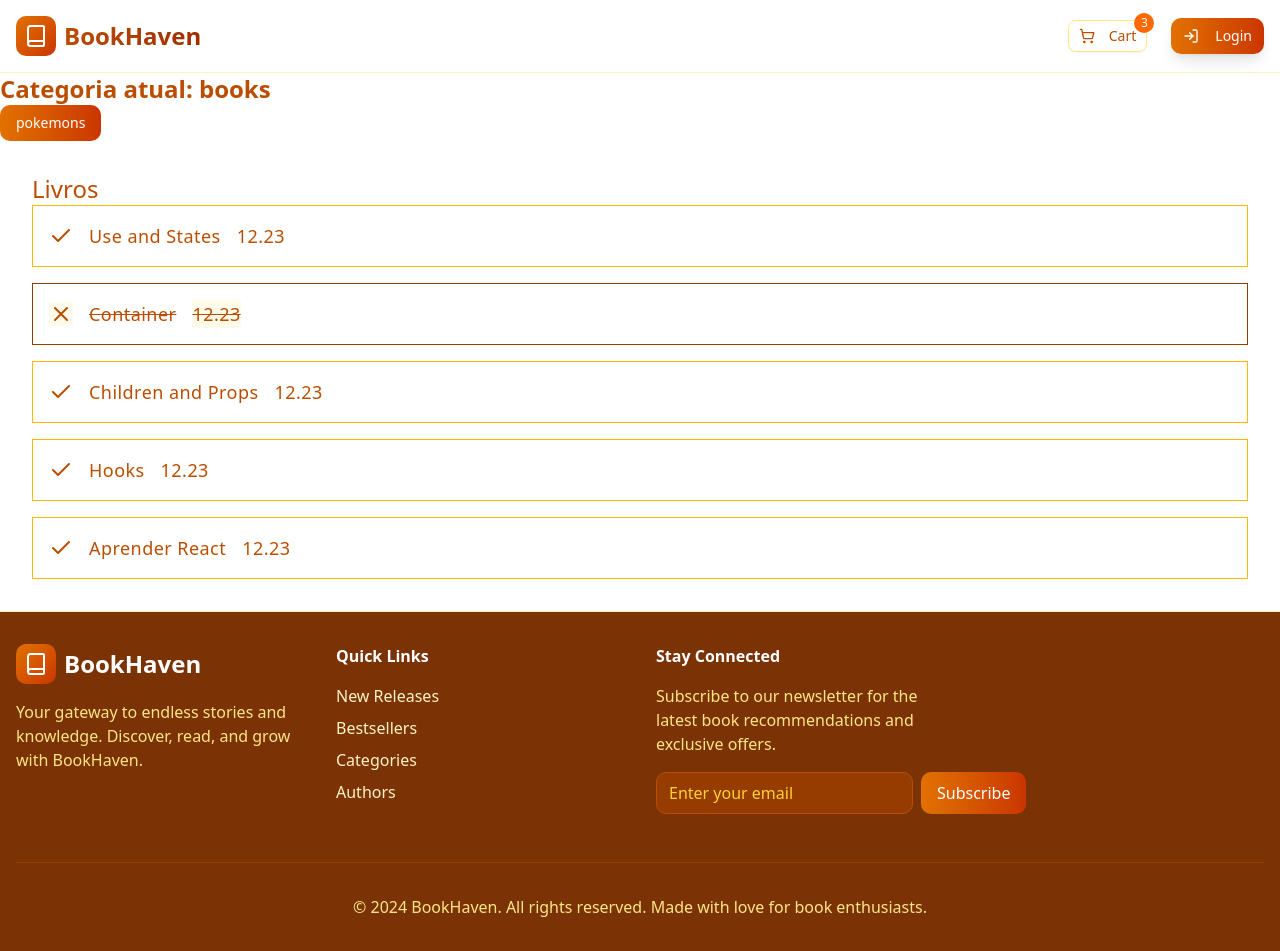
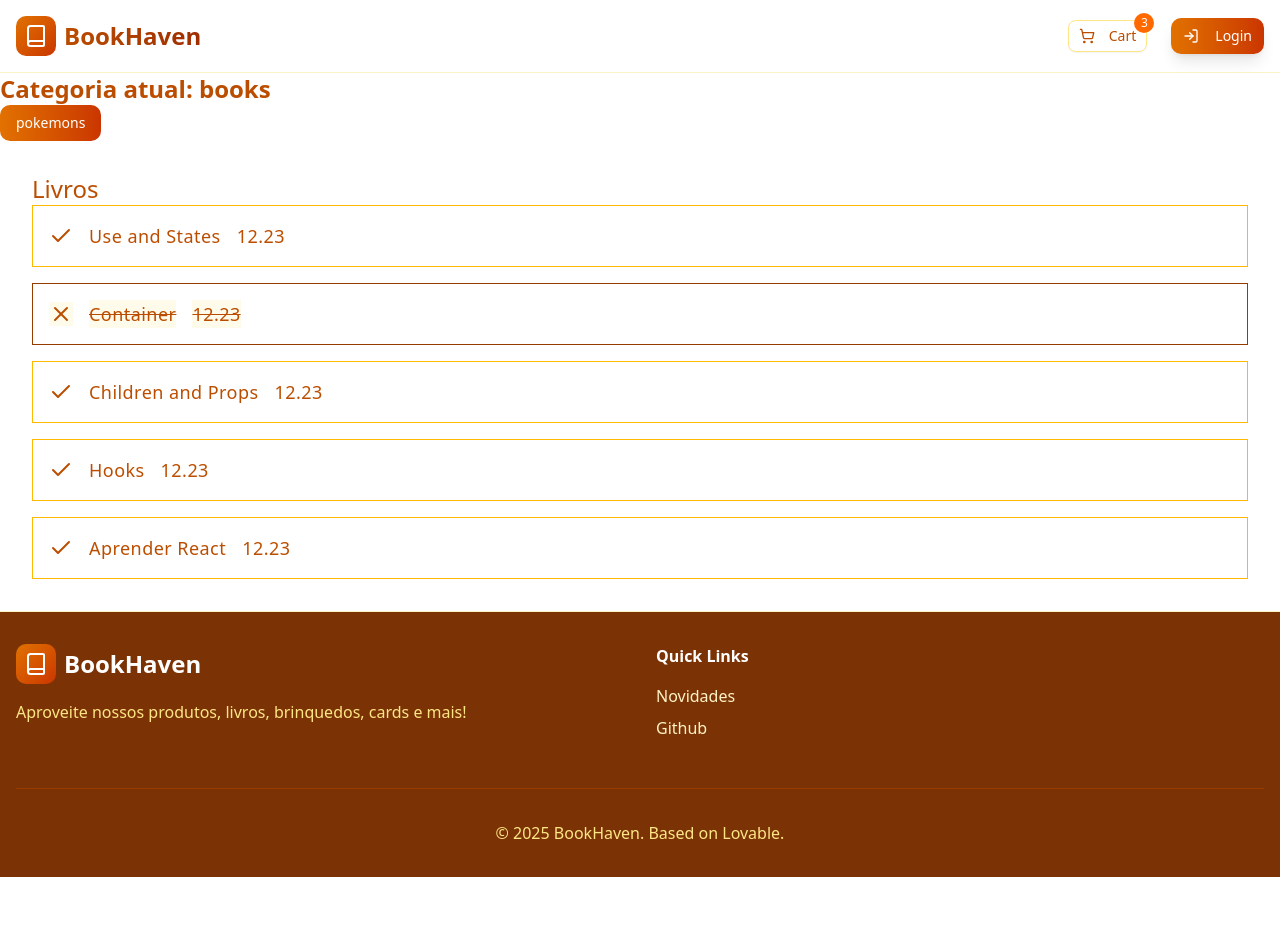
Before and after one commit to odairbr/sales-app, a Next.js app: page / in a window 1280 px wide. After the commit the page ends 877 px from the top, so only its background shows below. Built offline with nearby package versions, Linux system fonts and the light colour scheme.

Commit message:
Update footer

```diff
--- a/src/app/components/Footer.tsx
+++ b/src/app/components/Footer.tsx
@@ -4,7 +4,7 @@ const Footer = () => {
   return (
     <footer className="bg-amber-900 text-amber-100 py-8">
       <div className="container mx-auto px-4">
-        <div className="grid grid-cols-1 md:grid-cols-4 gap-8">
+        <div className="grid grid-cols-1 md:grid-cols-2 gap-8">
           <div className="space-y-4">
             <div className="flex items-center space-x-2">
               <div className="bg-gradient-to-br from-amber-600 to-orange-700 p-2 rounded-lg">
@@ -13,40 +13,26 @@ const Footer = () => {
               <span className="text-2xl font-bold text-white">BookHaven</span>
             </div>
             <p className="text-amber-200">
-              Your gateway to endless stories and knowledge. Discover, read, and grow with BookHaven.
+              Aproveite nossos produtos, livros, brinquedos, cards e mais!
             </p>
           </div>
 
           <div>
             <h3 className="text-white font-bold mb-4">Quick Links</h3>
             <ul className="space-y-2">
-              <li><a href="#" className="hover:text-white transition-colors">New Releases</a></li>
-              <li><a href="#" className="hover:text-white transition-colors">Bestsellers</a></li>
-              <li><a href="#" className="hover:text-white transition-colors">Categories</a></li>
-              <li><a href="#" className="hover:text-white transition-colors">Authors</a></li>
+              <li><a href="#" className="hover:text-white transition-colors">Novidades</a></li>
+              <li><a target="_blank"
+                href="https://github.com/odairbr/CrieSuaLanding-Rosa"
+                className="hover:text-white transition-colors"
+              >
+                Github
+              </a></li>
             </ul>
-          </div>
-
-          <div>
-            <h3 className="text-white font-bold mb-4">Stay Connected</h3>
-            <p className="text-amber-200 mb-4">
-              Subscribe to our newsletter for the latest book recommendations and exclusive offers.
-            </p>
-            <div className="flex space-x-2">
-              <input
-                type="email"
-                placeholder="Enter your email"
-                className="flex-1 px-3 py-2 rounded-lg bg-amber-800 border border-amber-700 text-white placeholder-amber-300 focus:outline-none focus:border-amber-500"
-              />
-              <button className="bg-gradient-to-r from-amber-600 to-orange-700 text-white px-4 py-2 rounded-lg hover:from-amber-700 hover:to-orange-800 transition-all duration-200">
-                Subscribe
-              </button>
-            </div>
           </div>
         </div>
 
         <div className="border-t border-amber-800 mt-12 pt-8 text-center">
-          <p className="text-amber-200">&copy; 2024 BookHaven. All rights reserved. Made with love for book enthusiasts.</p>
+          <p className="text-amber-200">&copy; 2025 BookHaven. Based on Lovable.</p>
         </div>
       </div>
     </footer>
--- a/src/app/components/ItemListContainer.tsx
+++ b/src/app/components/ItemListContainer.tsx
@@ -10,7 +10,6 @@ interface ItenListProps {
   title: string;
   items: Item[];
 }
-
 
 export default function ItemListContainer({ items, title }: ItenListProps) {
 
@@ -29,10 +28,14 @@ export default function ItemListContainer({ items, title }: ItenListProps) {
           {item.available ? <Check /> : <X />}
         </div>
 
-        <span className={`text-lg font-light tracking-wide ${item.available ? '' : 'line-through'
+        <div className={` ${item.available
+            ? 'bg-amber-450 border-amber-95'
+            : 'bg-amber-50 border-amber-950'
           }`}>
-          {item.name}
-        </span>
+          <span className={`text-lg font-light tracking-wide ${item.available ? '' : 'line-through' }`}>
+            {item.name}
+          </span>
+        </div>
         <div className={` ${item.available
             ? 'bg-amber-450 border-amber-95'
             : 'bg-amber-50 border-amber-950'
--- a/src/app/components/data.tsx
+++ b/src/app/components/data.tsx
@@ -8,8 +8,8 @@ export const books = [
 
 export const pokemons = [
   { id: 1, name: 'Pikachu', amount: 12.23, available: true },
-  { id: 2, name: 'Charmander', amount: 12.23, available: false },
-  { id: 3, name: 'Squirtle', amount: 12.23, available: true },
+  { id: 2, name: 'Charmander', amount: 12.23, available: true },
+  { id: 3, name: 'Squirtle', amount: 12.23, available:  false },
   { id: 4, name: 'Bulbasaur', amount: 12.23, available: true },
   { id: 5, name: 'Buterfree', amount: 12.23, available: true },
 ]
```
